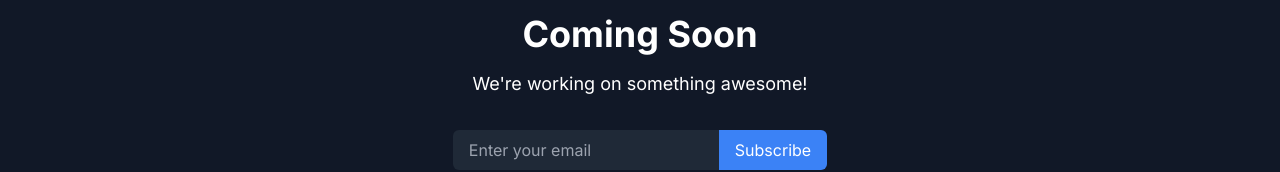
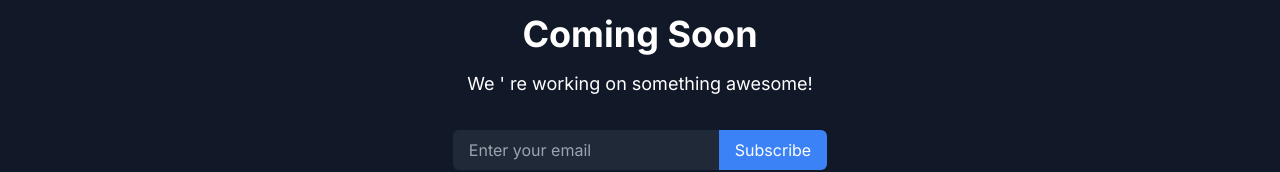
Before and after one commit to Aman-web-dev/Devlib, a Next.js app: page /documentation in a window 1280 px wide. Shown: the part 360-532 px from the top of the page. Built offline with nearby package versions, Linux system fonts and the light colour scheme; no server answers.

Commit message:
Issues with some Characters Solved

```diff
--- a/app/documentation/page.jsx
+++ b/app/documentation/page.jsx
@@ -6,7 +6,7 @@ function Page() {
       <div class="bg-gray-900 h-screen flex flex-col items-center justify-center text-center">
   <div class="text-white">
     <h1 class="text-4xl font-bold">Coming Soon</h1>
-    <p class="mt-4 text-lg">We're working on something awesome!</p>
+    <p class="mt-4 text-lg">We &apos; re working on something awesome!</p>
   </div>
   <div class="mt-8">
     <form action="#" method="post" class="flex items-center">
--- a/app/video/page.js
+++ b/app/video/page.js
@@ -6,7 +6,7 @@ function Page({ params }) {
   <div class="bg-gray-900 h-screen flex flex-col items-center justify-center text-center">
   <div class="text-white">
     <h1 class="text-4xl font-bold">Coming Soon</h1>
-    <p class="mt-4 text-lg">We're working on something awesome!</p>
+    <p class="mt-4 text-lg">We &apos; re working on something awesome!</p>
   </div>
   <div class="mt-8">
     <form action="#" method="post" class="flex items-center">
```
